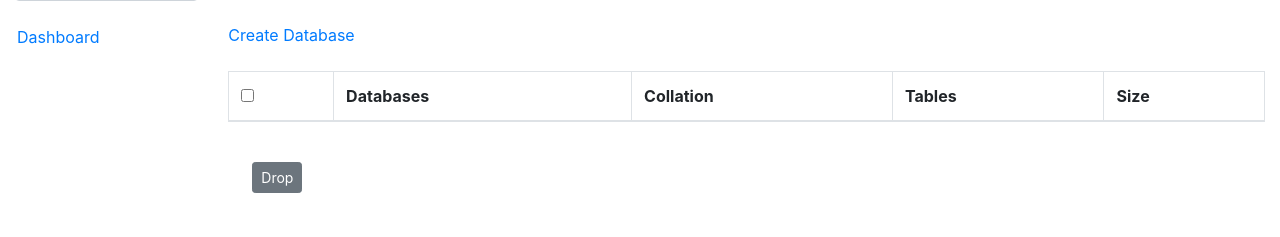
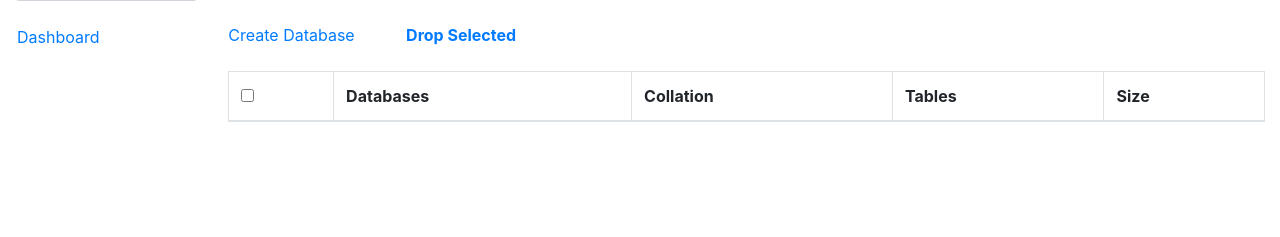
Before and after one commit to anilpokhariyal/py-adminer, a Flask app: page /py_adminer in a window 1280 px wide. Shown: the part 115-352 px from the top of the page. Run offline with Flask 2, Linux system fonts and the light colour scheme; the visitor is signed in with stand-in values (Sample User, id 1); data that the repository does not hold is empty; parts of the project's set-up code (start-up, migrations or seed data) failed here and were passed over; some libraries are stand-ins or nearby versions.

Commit message:
alter database updated for same name and drop database updated

```diff
--- a/main.py
+++ b/main.py
@@ -47,24 +47,25 @@ def create_database():
             return redirect('/')
 
         db_name = request.form.get('database_name')
-        collation = eval(request.form.get('database_collection'))
-        create_db = "CREATE DATABASE " + db_name
-        if collation:
-            create_db += " CHARACTER SET " + collation[1] + " COLLATE " + collation[0] + ";"
-        query(connection, create_db)
+        alter_db = request.form.get('alter_db_name', None)
+        if db_name != alter_db:
+            collation = eval(request.form.get('database_collection'))
+            create_db = "CREATE DATABASE " + db_name
+            if collation:
+                create_db += " CHARACTER SET " + collation[1] + " COLLATE " + collation[0] + ";"
+            query(connection, create_db)
 
-        # alter database and it's tables
-        alter_db = request.form.get('alter_db_name', None)
-        if alter_db:
-            query(connection, "use information_schema;")
-            table_query = "SELECT TABLE_NAME FROM TABLES WHERE TABLE_SCHEMA = '" + alter_db + "'"
-            tables = query(connection, table_query)
+            # alter database and it's tables
+            if alter_db and alter_db != 'None':
+                query(connection, "use information_schema;")
+                table_query = "SELECT TABLE_NAME FROM TABLES WHERE TABLE_SCHEMA = '" + alter_db + "'"
+                tables = query(connection, table_query)
 
-            query(connection, "use " + alter_db + ";")
-            for table in tables:
-                query(connection,
-                      "RENAME TABLE " + table['TABLE_NAME'] + " TO `" + db_name + "`.`" + table['TABLE_NAME'] + "`;")
-            query(connection, "DROP DATABASE " + alter_db + ";")
+                query(connection, "use " + alter_db + ";")
+                for table in tables:
+                    query(connection,
+                          "RENAME TABLE " + table['TABLE_NAME'] + " TO `" + db_name + "`.`" + table['TABLE_NAME'] + "`;")
+                query(connection, "DROP DATABASE " + alter_db + ";")
 
         return redirect('/')
 
@@ -105,7 +106,7 @@ def create_table():
         except (MySQLdb.Error, MySQLdb.Warning) as e:
             print(e)
 
-    return redirect('/py_adminer?database='+database+'&table='+table_name)
+    return redirect('/py_adminer?database=' + database + '&table=' + table_name)
 
 
 @app.route("/py_adminer", methods=["GET", "POST"])
--- a/static/css/styles.css
+++ b/static/css/styles.css
@@ -9,3 +9,9 @@ select{
 .hide{
     display: none !important;
 }
+.pointer{
+    cursor: pointer !important;
+}
+#drop_databases_menu{
+    color: #007bff !important;
+}
--- a/static/js/actions.js
+++ b/static/js/actions.js
@@ -23,6 +23,10 @@
             alert("Please select at least one database to drop.");
           }
        });
+
+       $(document).on('click','#drop_databases_menu',function (){
+          $('#drop_databases').click();
+       });
     });
 
     function count_selected_databases(){
--- a/templates/database_options.html
+++ b/templates/database_options.html
@@ -7,4 +7,9 @@
             Create Database
         </a>
     </span>
+    <span class="col-md-2">
+        <strong class="pointer" id="drop_databases_menu">
+            Drop Selected
+        </strong>
+    </span>
 </div>
--- a/templates/list_databases.html
+++ b/templates/list_databases.html
@@ -27,7 +27,7 @@
         {% endfor %}
         </tbody>
     </table>
-    <div class="col-md-2 p-4">
+    <div class="col-md-2 p-4 hide">
         <button class="btn btn-secondary btn-sm" id="drop_databases"> Drop </button>
     </div>
 </form>
--- a/templates/sidebar.html
+++ b/templates/sidebar.html
@@ -13,7 +13,7 @@
     {% endif %}
 
     <ul class="pt-4" style="list-style: none; padding-left: 2px !important;">
-        <span class="pt-4"><a href="?database={{selected_db}}"> Dashboard </a></span>
+        <span class="pt-4"><a href="?database={{selected_db if selected_db}}"> Dashboard </a></span>
     {% if not selected_db %}
         {% for database in databases %}
             <li> <a href="?database={{database['SCHEMA_NAME']}}">{{database['SCHEMA_NAME']}}</a></li>
```
